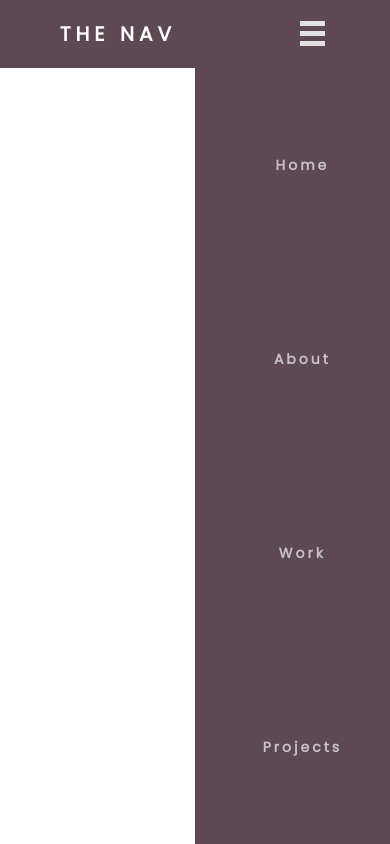
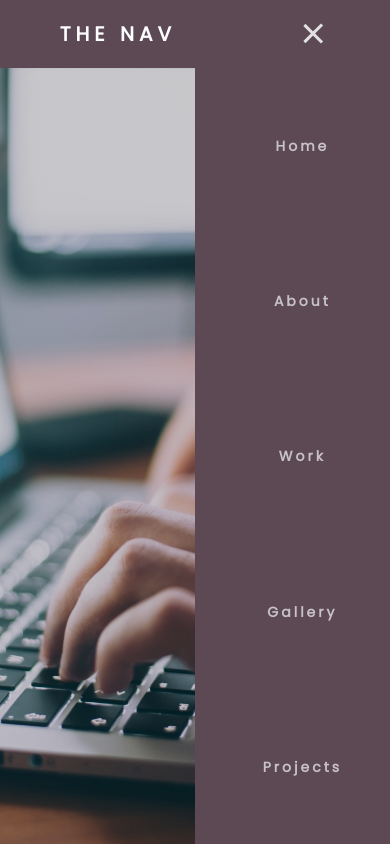
Before and after one commit to VaidaEG/24-responsive-navigation, a plain HTML site: page index.html in a window 390 px wide. Both pictures are taken after a click on the element 312 px from the left and 33 px from the top of the page. Drawn offline with Linux system fonts and the light colour scheme.

Commit message:
Burger menu and background photo

```diff
--- a/css/main.css
+++ b/css/main.css
@@ -38,10 +38,16 @@
         }
             .burger div {
                 width: 25px;
-                height: 5px;
+                height: 3px;
                 background-color: rgb(226,226,226);
                 margin: 5px;
             }
+    .background {
+        background: linear-gradient(rgba(0,0,0,0.2), rgba(0,0,0,0.2)), url('../img/web.jpg');
+        background-size: cover;
+        background-position: center;
+        height: 92vh;
+    }
 @media screen and (max-width: 1024px) {
     .nav-links {
         width: 60%;
@@ -85,3 +91,13 @@
         transform: translateX(0px);
     }
 }
+
+.toggle .line1 {
+    transform: rotate(-45deg) translate(-5px, 6px);
+}
+.toggle .line2 {
+    opacity: 0;
+}
+.toggle .line3 {
+    transform: rotate(45deg) translate(-5px, -6px);
+}
--- a/index.html
+++ b/index.html
@@ -24,6 +24,9 @@
                 <a href="#">Work</a>
             </li>
             <li>
+                <a href="#">Gallery</a>
+            </li>
+            <li>
                 <a href="#">Projects</a>
             </li>
         </ul>
@@ -33,6 +36,7 @@
             <div class="line3"></div>
         </div>
     </nav>
+    <div class="background"></div>
     <script src="./js/main.js"></script>
 </body>
 </html>
--- a/js/main.js
+++ b/js/main.js
@@ -5,11 +5,16 @@ const navSlide = () => {
     // Toggle Nav
     burger.addEventListener('click', () => {
         nav.classList.toggle('nav-active');
-    });
     // Animate Links
     navLinks.forEach((link, index) => {
-        link.style.animation = `navLinkFade 0.5 ease forwards ${index / 7 + 2}s`;
-
+            if (link.style.animation) {
+                link.style.animation = '';
+            } else {
+                link.style.animation = `navLinkFade 0.5 ease forwards ${index / 7 + 1.5}s`;
+            }
+        });
+        // Burger Animation
+        burger.classList.toggle('toggle');
     });
 }
 navSlide();
```
Also changed, not shown: img/web.jpg (added).
